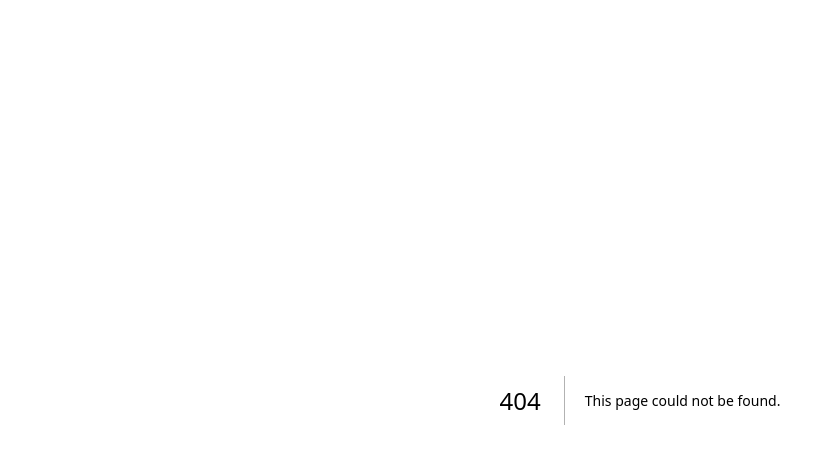
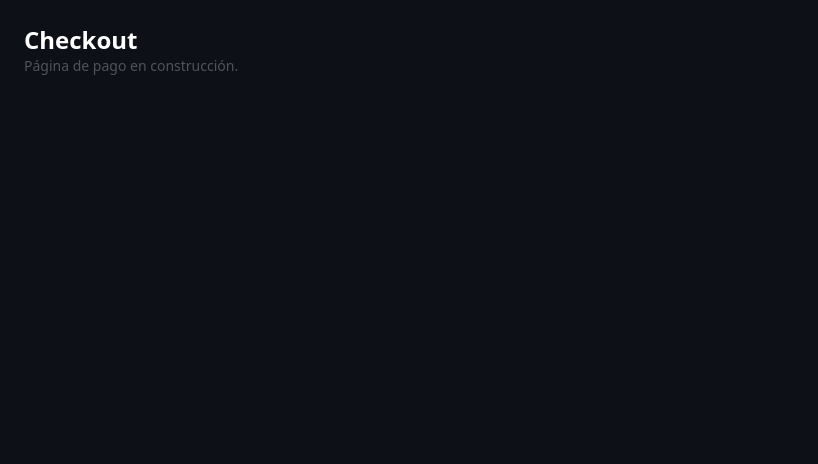
Before and after one commit to PROMETE00/meraki-travels-Font, a Next.js app in the folder app-reservas/: page /app/checkout in a window 1280 px wide. Before the commit this address had no page. Shown: the top 464 px of the page, without its empty margins (0-818 px from the left). Built offline with nearby package versions, Linux system fonts and the light colour scheme.

Commit message:
docker fix

```diff
--- /dev/null
+++ b/app-reservas/app/app/checkout/page.tsx
@@ -0,0 +1,11 @@
+// Opcional si necesitas hooks del cliente:
+// "use client";
+
+export default function CheckoutPage() {
+  return (
+    <main className="p-6">
+      <h1 className="text-2xl font-bold">Checkout</h1>
+      <p className="text-sm text-zinc-600">Página de pago en construcción.</p>
+    </main>
+  );
+}
```
